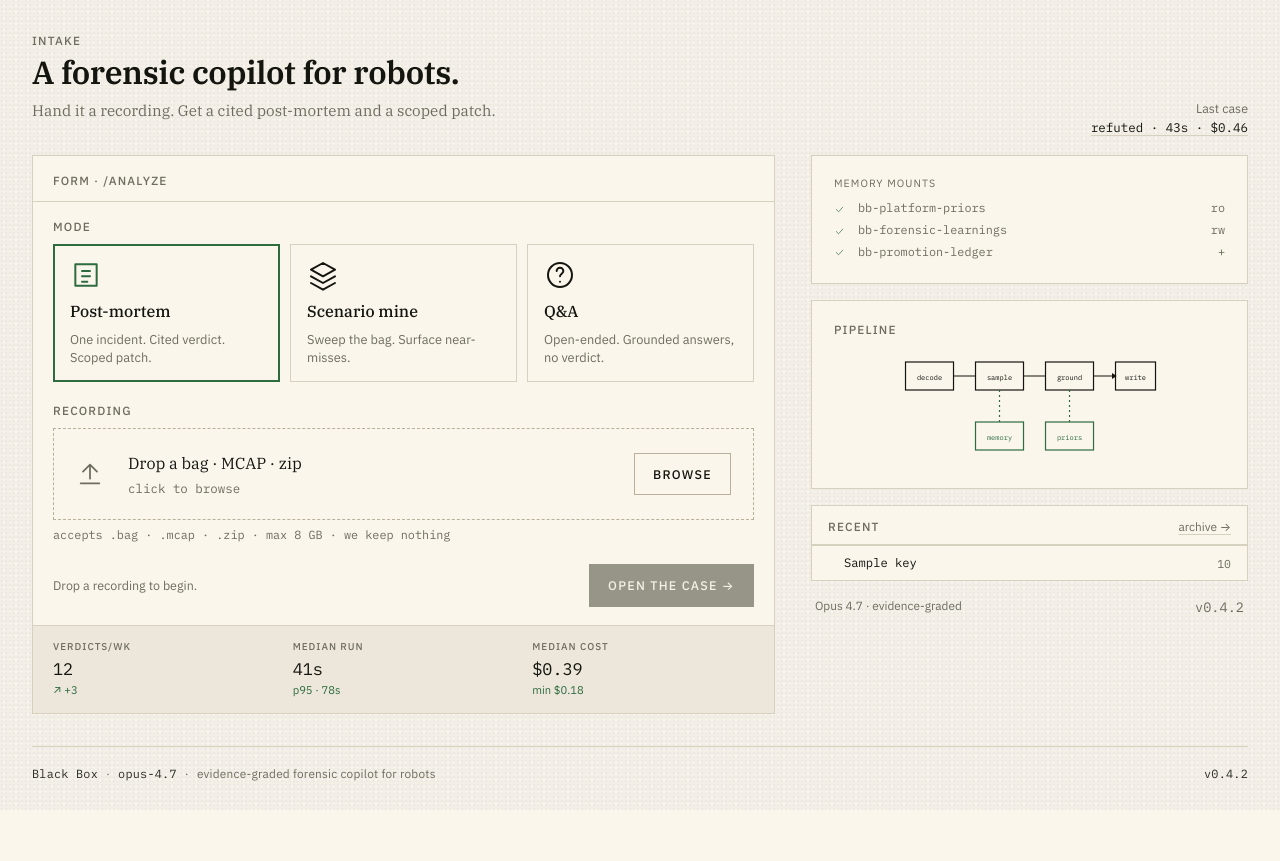
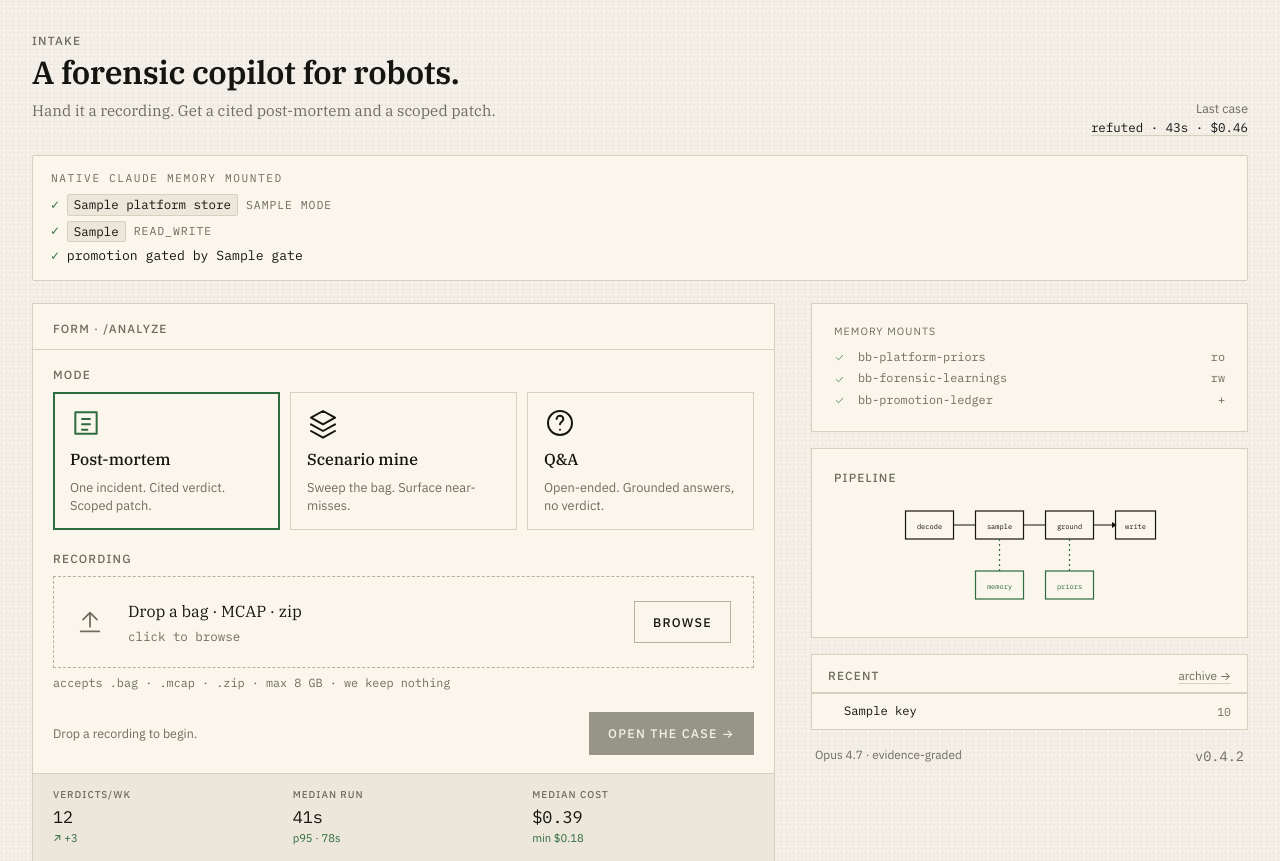
Before and after one commit to LucasErcolano/BlackBox, a FastAPI app: template src/black_box/ui/templates/index.html in a window 1280 px wide. Shown: the part 77-938 px from the top of the page. Before the commit the page ends 887 px from the top, so only its background shows below. Run offline with FastAPI, Linux system fonts and the light colour scheme; the template is opened without the code that fills it: most values are stand-ins (such as "Sample title", 1, 10 or a date in 2020); some libraries are stand-ins or nearby versions.

Commit message:
fix(ui+vault): restore /case/{slug} + /memory/native_status, route ANTHROPIC_API_KEY through vault
PR #143 dropped two routes and the index memory-card aside that PR #141 had
landed; vault-lint also caught a raw os.getenv("ANTHROPIC_API_KEY") in
analysis/client.py (#80 forbids credential env reads outside vault).

UI restorations
- GET /case/{slug}: HERO_CASES whitelist -> demo_assets/pdfs/<slug>.md,
  rendered through case_fragment.html (already on disk). Unknown slugs 404.
- GET /memory/native_status: returns ForensicAgentConfig defaults so the UI
  card cannot drift from agent provisioning.
- /: _index_context now passes memory_status; index.html renders the
  <aside class="memory-card"> aside with platform store, case-store
  template, and verification-ledger gate. Adds matching CSS block.

Vault routing
- analysis/client.py: drop import os; route ANTHROPIC_API_KEY read through
  EnvVault(allow_names=("ANTHROPIC_API_KEY",)).get(..., caller=...) so the
  read is audited and inside the lint allowlist. Behavior preserved when
  the key is missing.

Lucas's 5 listed regressions + the vault-lint failure now pass:
- test_case_route_sanfer / car_1 / boat_lidar / unknown_slug_404s
- test_memory_native_status_endpoint_reflects_config
- test_index_renders_native_memory_card
- test_no_raw_credential_env_reads_outside_vault

Other PR #143 regressions (sticky header, stage pills, source badge,
cost counter, dropzone/no-gradients, decide approve/reject, /report
markdown viewer) are NOT in this commit; flagging in the PR comment for
Lucas to scope.

Co-Authored-By: Claude Opus 4.7 <noreply@anthropic.com>

```diff
--- a/src/black_box/ui/app.py
+++ b/src/black_box/ui/app.py
@@ -810,12 +810,34 @@ def _index_context() -> dict:
     return {
         "recent_cases": demo_data.recent_cases(4),
         "active_stage": None,
+        "memory_status": _native_memory_status(),
     }
 
 
 @app.get("/", response_class=HTMLResponse)
 async def index(request: Request) -> HTMLResponse:
     return templates.TemplateResponse(request, "index.html", _index_context())
+
+
+@app.get("/memory/native_status")
+async def memory_native_status() -> JSONResponse:
+    return JSONResponse(_native_memory_status())
+
+
+@app.get("/case/{slug}", response_class=HTMLResponse)
+async def case_fragment(request: Request, slug: str) -> HTMLResponse:
+    filename = HERO_CASES.get(slug)
+    if filename is None:
+        raise HTTPException(404, f"unknown case: {slug}")
+    md_path = CASES_DIR / filename
+    if not md_path.exists():
+        raise HTTPException(404, f"case markdown missing: {filename}")
+    markdown_source = md_path.read_text(encoding="utf-8")
+    return templates.TemplateResponse(
+        request,
+        "case_fragment.html",
+        {"slug": slug, "markdown_source": markdown_source},
+    )
 
 
 @app.get("/analyze", response_class=HTMLResponse)
--- a/src/black_box/ui/static/style.css
+++ b/src/black_box/ui/static/style.css
@@ -375,3 +375,13 @@ body { display: flex; flex-direction: column; min-height: 100vh; }
 .verdict-pill { color: var(--accent); letter-spacing: 0.14em; font-family: var(--sans); font-weight: 600; text-transform: uppercase; font-size: 0.78rem; margin-right: 8px; }
 .verdict-pill.confirmed { color: var(--ink); }
 .verdict-pill.inconclusive { color: var(--muted); }
+
+/* Native memory mount card (intake aside) */
+.memory-card { margin: 0 0 22px; padding: 14px 18px; background: var(--surface); border: 1px solid var(--line); border-radius: 2px; }
+.memory-card-eyebrow { display: block; font-family: var(--mono); font-size: 0.7rem; text-transform: uppercase; letter-spacing: 0.14em; color: var(--muted); margin-bottom: 8px; }
+.memory-card-list { list-style: none; margin: 0; padding: 0; display: grid; gap: 5px; }
+.memory-card-list li { display: flex; align-items: center; gap: 8px; font-family: var(--mono); font-size: 0.82rem; color: var(--ink); line-height: 1.4; }
+.memory-card-check { font-weight: 600; color: var(--accent); width: 1ch; }
+.memory-card-name { font-family: var(--mono); background: var(--bg-2); border: 1px solid var(--line); border-radius: 2px; padding: 1px 6px; font-size: 0.78rem; color: var(--ink); }
+.memory-card-mode { font-family: var(--mono); font-size: 0.72rem; color: var(--muted); text-transform: uppercase; letter-spacing: 0.08em; }
+.memory-card-gate { color: var(--muted); }
--- a/src/black_box/ui/templates/index.html
+++ b/src/black_box/ui/templates/index.html
@@ -14,6 +14,28 @@
     <a href="/report">refuted · 43s · $0.46</a>
   </div>
 </div>
+
+{% if memory_status %}
+<aside class="memory-card" aria-label="Native managed-agents memory mounts">
+  <span class="memory-card-eyebrow">native claude memory mounted</span>
+  <ul class="memory-card-list">
+    <li>
+      <span class="memory-card-check" aria-hidden="true">&#10003;</span>
+      <code class="memory-card-name">{{ memory_status.platform_store.name }}</code>
+      <span class="memory-card-mode">{{ memory_status.platform_store.mode }}</span>
+    </li>
+    <li>
+      <span class="memory-card-check" aria-hidden="true">&#10003;</span>
+      <code class="memory-card-name">{{ memory_status.case_store_template }}</code>
+      <span class="memory-card-mode">read_write</span>
+    </li>
+    <li class="memory-card-gate">
+      <span class="memory-card-check" aria-hidden="true">&#10003;</span>
+      <span>promotion gated by {{ memory_status.gate.replace('_', ' ') }}</span>
+    </li>
+  </ul>
+</aside>
+{% endif %}
 
 <div class="intake-grid">
   <section id="main-panel" class="card" style="padding: 0; display: flex; flex-direction: column;">
```
Also changed, not shown: src/black_box/analysis/client.py (+11 -5 lines).
